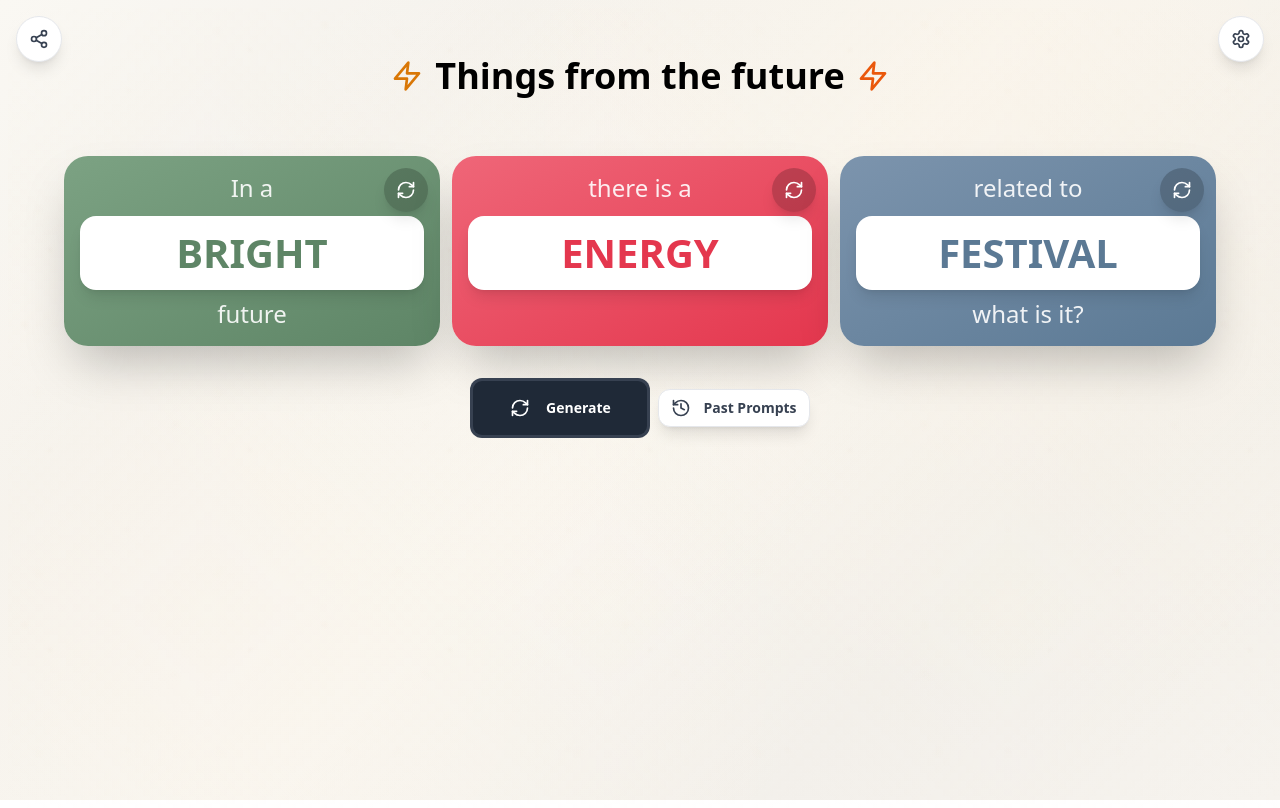
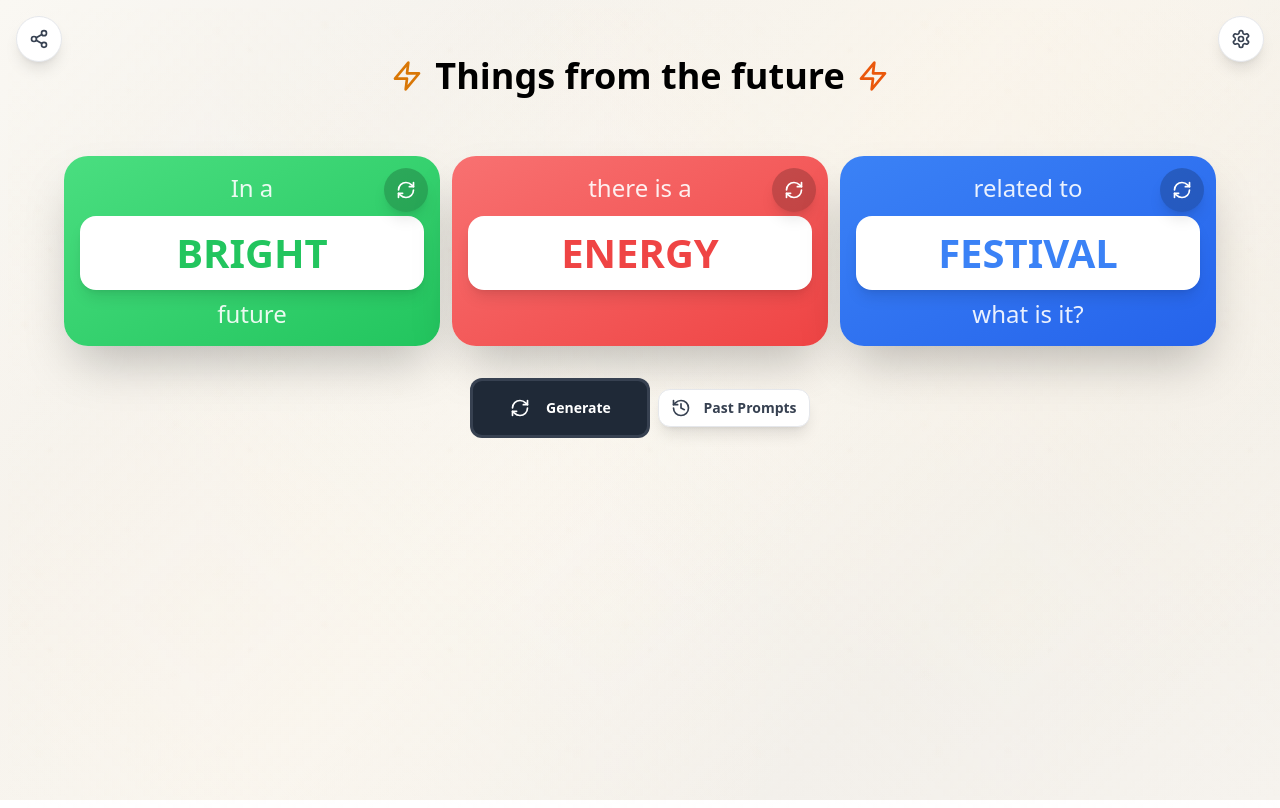
Before and after one commit to pixelatedmind/CardGame-v2, a React (Vite) app: page / in a window 1280 px wide. Built offline with nearby package versions, Linux system fonts and the light colour scheme.

Commit message:
Updated App.tsx

```diff
--- a/src/App.tsx
+++ b/src/App.tsx
@@ -372,7 +372,7 @@ function App() {
         <div className="grid grid-cols-1 md:grid-cols-3 gap-4 sm:gap-6 mb-4 sm:mb-8 landscape:grid-cols-3 landscape:gap-3">
 
           {/* Left Card - Future */}
-          <div className="bg-gradient-to-br from-[#7ca283] to-[#5e8566] rounded-xl sm:rounded-3xl p-2 sm:p-4 text-white shadow-2xl relative">
+          <div className="bg-gradient-to-br from-green-400 to-green-500 rounded-xl sm:rounded-3xl p-2 sm:p-4 text-white shadow-2xl relative">
             {/* Refresh Icon */}
             <button
               onClick={(e) => {
@@ -389,7 +389,7 @@ function App() {
               <div className="flex-1 flex flex-col">
                 <div className="text-2xl sm:text-3xl md:text-3xl lg:text-8xl xl:text-12xl landscape:text-2xl font-medium opacity-90 mb-2 sm:mb-4 md:mb-4 lg:mb-8 landscape:mb-1">In a</div>
                 <div className="bg-white rounded-lg sm:rounded-2xl py-2 px-1 sm:py-4 sm:px-2 md:py-3 md:px-1 lg:py-6 lg:px-3 flex-1 flex items-center justify-center landscape:py-3 landscape:px-1 shadow-lg mb-2 sm:mb-6 md:mb-4 lg:mb-16 landscape:mb-2 mt-2 sm:mt-6 md:mt-4 lg:mt-16 landscape:mt-2">
-                  <div className={`${getDynamicTextSize(currentWords.future)} font-bold text-[#5e8566] leading-tight break-words`}>
+                  <div className={`${getDynamicTextSize(currentWords.future)} font-bold text-green-500 leading-tight break-words`}>
                     {currentWords.future}
                   </div>
                 </div>
@@ -399,7 +399,7 @@ function App() {
           </div>
 
           {/* Middle Card - Thing */}
-          <div className="bg-gradient-to-br from-[#ef6678] to-[#e4374e] rounded-xl sm:rounded-3xl p-2 sm:p-4 text-white shadow-2xl relative">
+          <div className="bg-gradient-to-br from-red-400 to-red-500 rounded-xl sm:rounded-3xl p-2 sm:p-4 text-white shadow-2xl relative">
             {/* Refresh Icon */}
             <button
               onClick={(e) => {
@@ -416,7 +416,7 @@ function App() {
               <div className="flex-1 flex flex-col">
                 <div className="text-2xl sm:text-3xl md:text-3xl lg:text-8xl xl:text-12xl landscape:text-2xl font-medium opacity-90 mb-2 sm:mb-4 md:mb-4 lg:mb-8 landscape:mb-1">there is a</div>
                 <div className="bg-white rounded-lg sm:rounded-2xl py-2 px-1 sm:py-4 sm:px-2 md:py-3 md:px-1 lg:py-6 lg:px-3 flex-1 flex items-center justify-center landscape:py-3 landscape:px-1 shadow-lg mb-2 sm:mb-6 md:mb-4 lg:mb-16 landscape:mb-2 mt-2 sm:mt-6 md:mt-4 lg:mt-16 landscape:mt-2">
-                  <div className={`${getDynamicTextSize(currentWords.thing)} font-bold text-[#e4374e] leading-tight break-words`}>
+                  <div className={`${getDynamicTextSize(currentWords.thing)} font-bold text-red-500 leading-tight break-words`}>
                     {currentWords.thing}
                   </div>
                 </div>
@@ -426,7 +426,7 @@ function App() {
           </div>
 
           {/* Right Card - Theme */}
-          <div className="bg-gradient-to-br from-[#7c94ad] to-[#5b7994] rounded-xl sm:rounded-3xl p-2 sm:p-4 text-white shadow-2xl relative">
+          <div className="bg-gradient-to-br from-blue-500 to-blue-600 rounded-xl sm:rounded-3xl p-2 sm:p-4 text-white shadow-2xl relative">
             {/* Refresh Icon */}
             <button
               onClick={(e) => {
@@ -443,7 +443,7 @@ function App() {
               <div className="flex-1 flex flex-col">
                 <div className="text-2xl sm:text-3xl md:text-3xl lg:text-8xl xl:text-12xl landscape:text-2xl font-medium opacity-90 mb-2 sm:mb-4 md:mb-4 lg:mb-8 landscape:mb-1">related to</div>
                 <div className="bg-white rounded-lg sm:rounded-2xl py-2 px-1 sm:py-4 sm:px-2 md:py-3 md:px-1 lg:py-6 lg:px-3 flex-1 flex items-center justify-center landscape:py-3 landscape:px-1 shadow-lg mb-2 sm:mb-6 md:mb-4 lg:mb-16 landscape:mb-2 mt-2 sm:mt-6 md:mt-4 lg:mt-16 landscape:mt-2">
-                  <div className={`${getDynamicTextSize(currentWords.theme)} font-bold text-[#5b7994] leading-tight break-words ${isAnimating ? 'animate-pop-in' : ''}`}>
+                  <div className={`${getDynamicTextSize(currentWords.theme)} font-bold text-blue-500 leading-tight break-words ${isAnimating ? 'animate-pop-in' : ''}`}>
                     {currentWords.theme}
                   </div>
                 </div>
```
